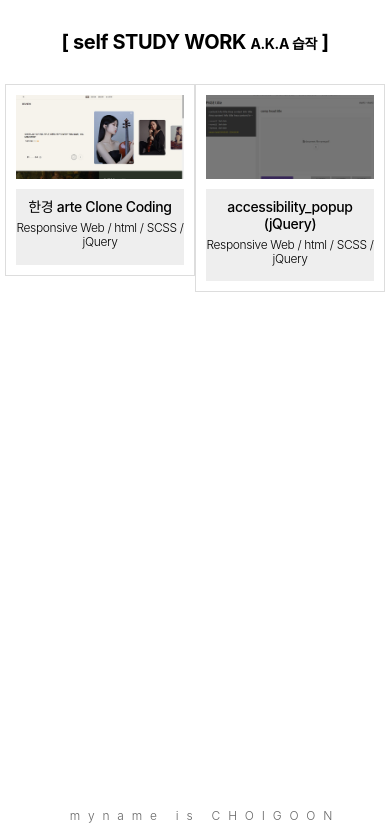
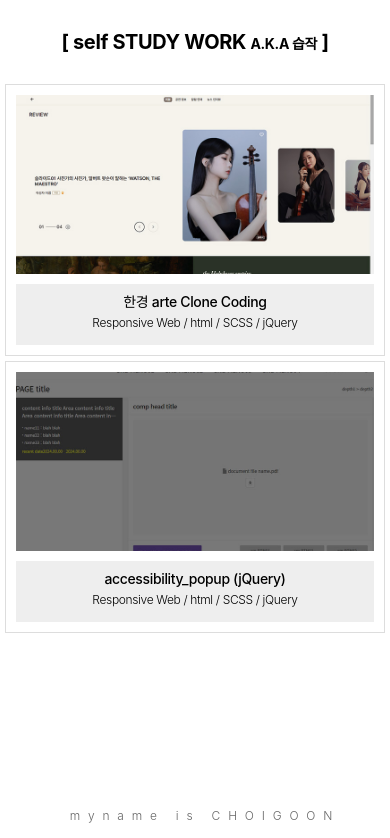
Before and after one commit to choigoon/choigoon.github.io, a plain HTML site: page index.html in a window 390 px wide. Shown: the part 844-1682 px from the top of the page. Drawn offline with nearby package versions, Linux system fonts and the light colour scheme; files that its build step writes are made by us from their sources; a web font is replaced by a local one.

Commit message:
250624 index style

```diff
--- a/static/scss/style.scss
+++ b/static/scss/style.scss
@@ -158,8 +158,8 @@ $primary-col : #ff4248;
 .self__study {
   &__list {
     display: flex;
-    align-items: flex-start;
     justify-content: flex-start;
+    gap: 5px;
 
     .img__wrap {
       display: block;
@@ -213,6 +213,13 @@ $primary-col : #ff4248;
   &__link {
     display: block;
     padding: 10px;
+    height: 100%;
+  }
+
+  &__item {
+    display: flex;
+    flex-direction: column;
+    height: 100%;
   }
 }
 
@@ -285,6 +292,9 @@ $primary-col : #ff4248;
   }
 
   .self__study {
+    &__list {
+    }
+
     &__li {
       width: 50%;
     }
@@ -293,6 +303,10 @@ $primary-col : #ff4248;
 
 @media screen and (max-width: 480px) {
   .self__study {
+    &__list {
+      flex-direction: column;
+    }
+
     &__li {
       width: 100%;
     }
```
